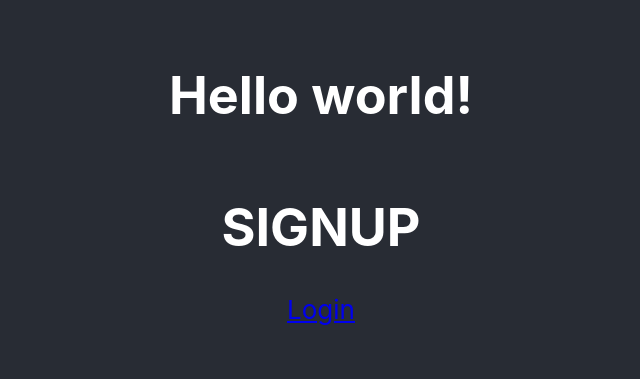
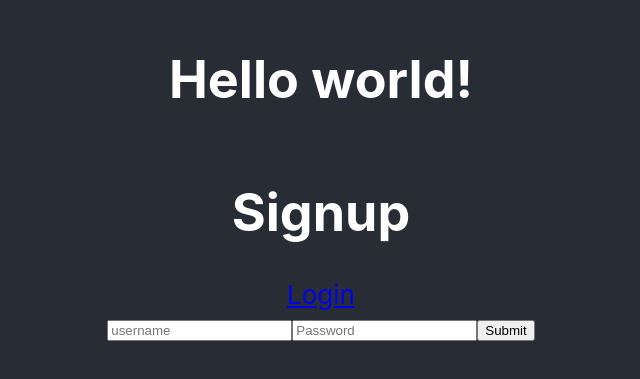
Before and after one commit to melansonS/remindinator, a React (Create React App) app in the folder client/: page / in a window 1280 px wide. Shown: the part 223-602 px from the top of the page, without its empty margins (319-959 px from the left). Built offline with nearby package versions, Linux system fonts and the light colour scheme.

Commit message:
signup setup

```diff
--- a/client/src/views/Signup.jsx
+++ b/client/src/views/Signup.jsx
@@ -3,10 +3,47 @@ import { Link } from 'react-router-dom';
 
 const Signup = () => {
   const [usernameInput, setUsernameInput] = useState('');
+  const [passwordInput, setPasswordInput] = useState('');
+  const [errorMessage, setErrorMessage] = useState('');
+
+  const handleSignupSubmit = async (e) => {
+    e.preventDefault();
+    const response = await fetch('http://localhost:8888/signup', {
+      credentials: 'include',
+      body: JSON.stringify({
+        username: usernameInput,
+        password: passwordInput,
+      }),
+      headers: { 'content-type': 'application/json' },
+      method: 'POST',
+    });
+    const body = await response.json();
+    if (body.success) {
+      console.log(body);
+    } else {
+      setErrorMessage(body.errorMessage);
+      console.log(body.errorMessage);
+    }
+  };
   return (
     <div>
-      <h1>SIGNUP</h1>
+      <h1>Signup</h1>
       <Link to="/login">Login</Link>
+      <form onSubmit={handleSignupSubmit}>
+        <input
+          onChange={(e) => setUsernameInput(e.target.value)}
+          placeholder="username"
+          required
+          type="text"
+        />
+        <input
+          onChange={(e) => setPasswordInput(e.target.value)}
+          placeholder="Password"
+          required
+          type="text"
+        />
+        <input type="submit" />
+      </form>
     </div>
   );
 };
```
Also changed, not shown: 2 other files (tests, documents, lock files or other folders).
